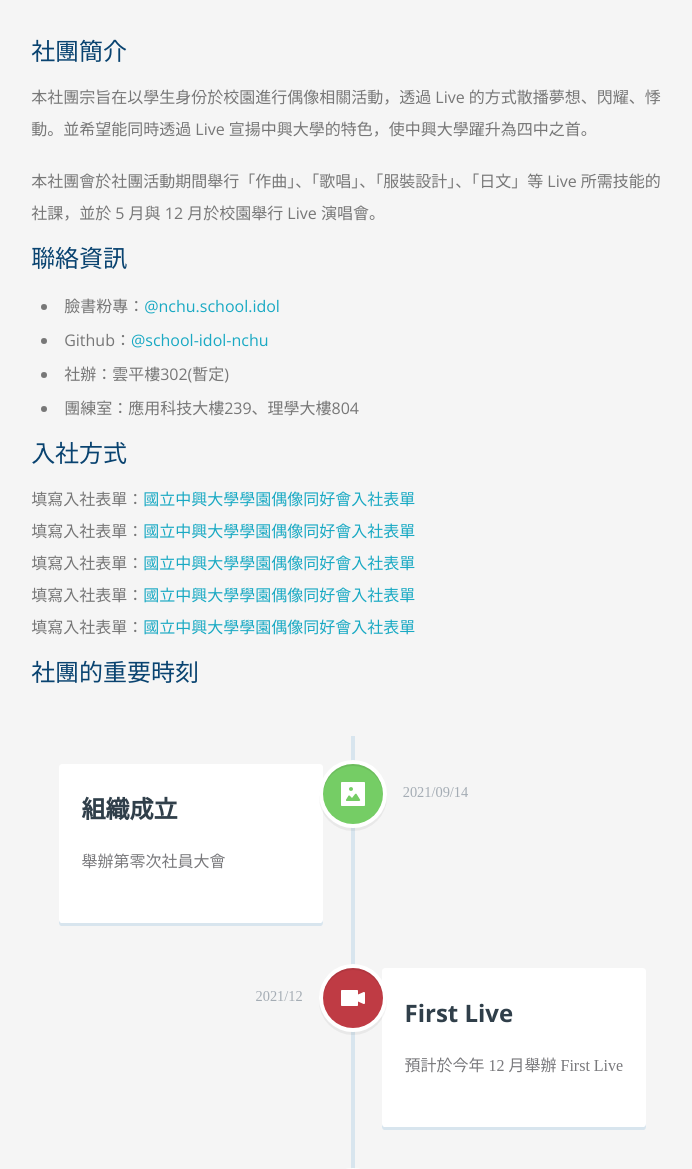
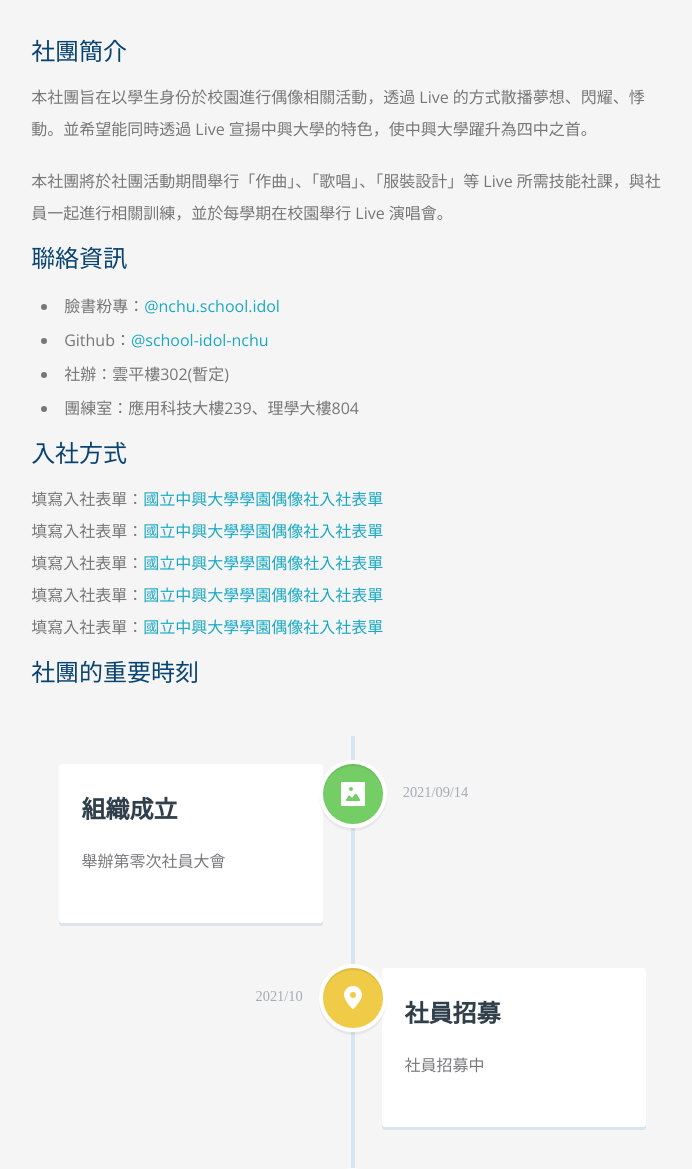
Before and after one commit to liao2000/school-idol-nchu, a plain HTML site: page index.html in a window 1280 px wide. Shown: the part 462-1631 px from the top of the page, without its empty margins (287-979 px from the left). Drawn offline with nearby package versions, Linux system fonts and the light colour scheme; a web font is replaced by a local one.

Commit message:
同好會→社

```diff
--- a/index.html
+++ b/index.html
@@ -1,65 +1,54 @@
 <!DOCTYPE html>
 <html>
+
 <head>
     <meta charset="utf-8">
     <meta http-equiv="X-UA-Compatible" content="IE=edge">
     <meta name="viewport" content="width=device-width, initial-scale=1.0">
-        <meta name="scaffolded-by"
-            content="https://github.com/dart-lang/stagehand">
+    <meta name="scaffolded-by" content="https://github.com/dart-lang/stagehand">
     <meta property="og:url" content="https://school-idol-nchu.github.io/" />
     <meta property="og:type" content="website" />
-        <meta property="og:title" content="國立中興大學學園偶像同好會" />
-        <meta property="og:description" content="本社團宗旨在以學生身份於校園進行偶像相關活動，透過 Live
+    <meta property="og:title" content="國立中興大學學園偶像社" />
+    <meta property="og:description" content="本社團旨在以學生身份於校園進行偶像相關活動，透過 Live
             的方式散播夢想、閃耀、悸動。並希望能同時透過
             Live 宣揚中興大學的特色，使中興大學躍升為四中之首。" />
     <meta property="og:image" content="/img/cover-photo.png" />
 
-        <title>國立中興大學學園偶像同好會</title>
+    <title>國立中興大學學園偶像社</title>
     <script defer src="/timeline/main.js"></script>
     <link rel="icon" href="favicon.ico">
     <link rel="stylesheet" href="/timeline/style.css">
-        <link rel="stylesheet"
-            href="https://fonts.googleapis.com/css?family=Open+Sans:400,600" />
+    <link rel="stylesheet" href="https://fonts.googleapis.com/css?family=Open+Sans:400,600" />
     <link rel="stylesheet" href="css/main.css?202109151216" />
-        <link rel="stylesheet"
-            href="https://fonts.googleapis.com/icon?family=Material+Icons">
+    <link rel="stylesheet" href="https://fonts.googleapis.com/icon?family=Material+Icons">
 </head>
+
 <body>
-        <h1 class="title"><span class="hide-575">國立</span>中興大學學園偶像同好會</h1>
+    <h1 class="title"><span class="hide-575">國立</span>中興大學學園偶像社</h1>
     <div class="main">
         <div class="main-container">
             <div id="page-main" class="container">
-                    <img id="cover" src="/img/cover-photo.png"
-                        alt="中興大學學園偶像同好會">
+                <img id="cover" src="/img/cover-photo.png" alt="中興大學學園偶像社">
                 <h2>社團簡介</h2>
                 <p>
-                        本社團宗旨在以學生身份於校園進行偶像相關活動，透過 Live 的方式散播夢想、閃耀、悸動。並希望能同時透過
+                    本社團旨在以學生身份於校園進行偶像相關活動，透過 Live 的方式散播夢想、閃耀、悸動。並希望能同時透過
                     Live 宣揚中興大學的特色，使中興大學躍升為四中之首。
                 </p>
-                    <p>本社團會於社團活動期間舉行「作曲」、「歌唱」、「服裝設計」、「日文」等 Live 所需技能的社課，並於 5 月與
-                        12 月於校園舉行 Live
-                        演唱會。</p>
+                <p>本社團將於社團活動期間舉行「作曲」、「歌唱」、「服裝設計」等 Live 所需技能社課，與社員一起進行相關訓練，並於每學期在校園舉行 Live 演唱會。</p>
                 <h2>聯絡資訊</h2>
                 <ul>
-                        <li>臉書粉專：<a
-                                href="https://www.facebook.com/nchu.school.idol"
-                                target="_blank">@nchu.school.idol</a></li>
-                        <li>Github：<a href="https://github.com/school-idol-nchu"
-                                target="_blank">@school-idol-nchu</a></li>
+                    <li>臉書粉專：<a href="https://www.facebook.com/nchu.school.idol" target="_blank">@nchu.school.idol</a>
+                    </li>
+                    <li>Github：<a href="https://github.com/school-idol-nchu" target="_blank">@school-idol-nchu</a></li>
                     <li>社辦：雲平樓302(暫定)</li>
                     <li>團練室：應用科技大樓239、理學大樓804</li>
                 </ul>
                 <h2>入社方式</h2>
-                    <p>填寫入社表單：<a href="https://forms.gle/XkbDJHyP7Y49iq1U7"
-                            target="_blank">國立中興大學學園偶像同好會入社表單</a><br>填寫入社表單：<a
-                            href="https://forms.gle/XkbDJHyP7Y49iq1U7"
-                            target="_blank">國立中興大學學園偶像同好會入社表單</a><br>填寫入社表單：<a
-                            href="https://forms.gle/XkbDJHyP7Y49iq1U7"
-                            target="_blank">國立中興大學學園偶像同好會入社表單</a><br>填寫入社表單：<a
-                            href="https://forms.gle/XkbDJHyP7Y49iq1U7"
-                            target="_blank">國立中興大學學園偶像同好會入社表單</a><br>填寫入社表單：<a
-                            href="https://forms.gle/XkbDJHyP7Y49iq1U7"
-                            target="_blank">國立中興大學學園偶像同好會入社表單</a></p>
+                <p>填寫入社表單：<a href="https://forms.gle/XkbDJHyP7Y49iq1U7" target="_blank">國立中興大學學園偶像社入社表單</a><br>填寫入社表單：<a
+                        href="https://forms.gle/XkbDJHyP7Y49iq1U7" target="_blank">國立中興大學學園偶像社入社表單</a><br>填寫入社表單：<a
+                        href="https://forms.gle/XkbDJHyP7Y49iq1U7" target="_blank">國立中興大學學園偶像社入社表單</a><br>填寫入社表單：<a
+                        href="https://forms.gle/XkbDJHyP7Y49iq1U7" target="_blank">國立中興大學學園偶像社入社表單</a><br>填寫入社表單：<a
+                        href="https://forms.gle/XkbDJHyP7Y49iq1U7" target="_blank">國立中興大學學園偶像社入社表單</a></p>
                 <h2>社團的重要時刻</h2>
                 <section class="cd-timeline js-cd-timeline">
                     <div class="container max-width-lg
@@ -67,8 +56,7 @@
                         <div class="cd-timeline__block">
                             <div class="cd-timeline__img
                                     cd-timeline__img--picture">
-                                    <img src="/img/cd-icon-picture.svg"
-                                        alt="Picture">
+                                <img src="/img/cd-icon-picture.svg" alt="Picture">
                             </div> <!-- cd-timeline__img -->
 
                             <div class="cd-timeline__content
@@ -83,12 +71,26 @@
                                 </div>
                             </div> <!-- cd-timeline__content -->
                         </div> <!-- cd-timeline__block -->
+                        <div class="cd-timeline__block">
+                            <div class="cd-timeline__img
+                                                                cd-timeline__img--location">
+                                <img src="/img/cd-icon-location.svg" alt="Location">
+                            </div> <!-- cd-timeline__img -->
 
+                            <div class="cd-timeline__content
+                                                            text-component">
+                                <h2>社員招募</h2>
+                                <p class="color-contrast-medium">社員招募中</p>
+                                <div class="flex justify-between
+                                                                items-center">
+                                    <span class="cd-timeline__date">2021/10</span>
+                                </div>
+                            </div> <!-- cd-timeline__content -->
+                        </div> <!-- cd-timeline__block -->
                         <div class="cd-timeline__block">
                             <div class="cd-timeline__img
                                     cd-timeline__img--movie">
-                                    <img src="/img/cd-icon-movie.svg"
-                                        alt="Movie">
+                                <img src="/img/cd-icon-movie.svg" alt="Movie">
                             </div> <!-- cd-timeline__img -->
 
                             <div class="cd-timeline__content
@@ -106,8 +108,7 @@
                         <div class="cd-timeline__block">
                             <div class="cd-timeline__img
                                     cd-timeline__img--location">
-                                    <img src="/img/cd-icon-location.svg"
-                                        alt="Location">
+                                <img src="/img/cd-icon-location.svg" alt="Location">
                             </div> <!-- cd-timeline__img -->
 
                             <div class="cd-timeline__content
@@ -126,14 +127,10 @@
                 </section> <!-- cd-timeline -->
                 <h2>友社列表</h2>
                 <ul>
-                        <li><a target="_blank"
-                                href="https://www.facebook.com/NCHU.CSESA">國立中興大學資訊工程學系系學會</a></li>
-                        <li><a target="_blank"
-                                href="https://www.facebook.com/it.nchu">國立中興大學資訊科學研習社</a></li>
-                        <li><a target="_blank"
-                                href="https://www.facebook.com/NCHUVolunteerTeam">興大志工隊</a></li>
-                        <li><a target="_blank"
-                                href="https://www.facebook.com/GDSCNCHU">NCHU
+                    <li><a target="_blank" href="https://www.facebook.com/NCHU.CSESA">國立中興大學資訊工程學系系學會</a></li>
+                    <li><a target="_blank" href="https://www.facebook.com/it.nchu">國立中興大學資訊科學研習社</a></li>
+                    <li><a target="_blank" href="https://www.facebook.com/NCHUVolunteerTeam">興大志工隊</a></li>
+                    <li><a target="_blank" href="https://www.facebook.com/GDSCNCHU">NCHU
                             Google Developer Student Club</a></li>
                     <li><a target="_blank"
                             href="https://www.facebook.com/GuoLiZhongXingDaXueDongHuaManHuaShe">國立中興大學動畫漫畫社</a></li>
@@ -143,4 +140,5 @@
         </div>
     </div>
 </body>
+
 </html>
```
Lines whose indentation alone changed are shown as unchanged.
